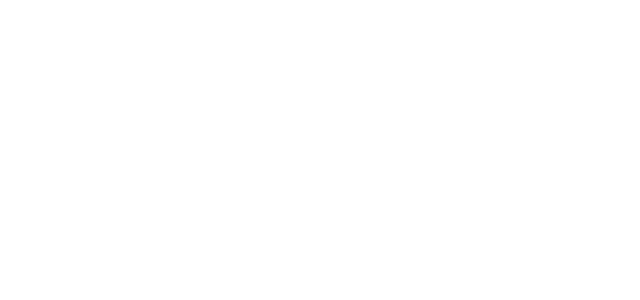
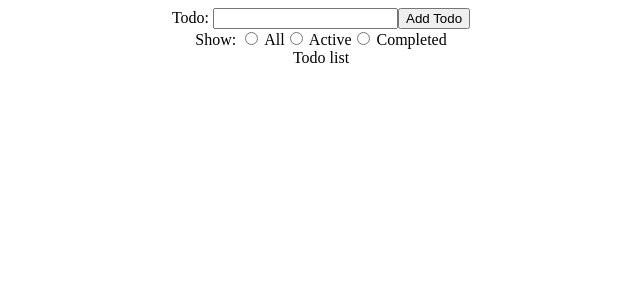
Before and after one commit to AminesCodes/Redux-Lab-Two, a React (Create React App) app in the folder solution/: page / in a window 1280 px wide. Shown: the top 300 px of the page, without its empty margins (319-959 px from the left). Built offline with nearby package versions, Linux system fonts and the light colour scheme.

Commit message:
Created the basic components for the app

```diff
--- a/solution/src/App.js
+++ b/solution/src/App.js
@@ -1,9 +1,17 @@
 import React from 'react';
 import './App.css';
+
+
+import TodoForm from './components/TodoForm';
+import Filter from './components/Filter';
+import TodoList from './components/TodoList';
 
 function App() {
   return (
     <div className="App">
+      <TodoForm />
+      <Filter />
+      <TodoList />
 
     </div>
   );
--- /dev/null
+++ b/solution/src/components/Filter.jsx
@@ -0,0 +1,13 @@
+import React from 'react'
+
+export default function Filter(props) {
+
+    return (
+        <div>
+            <span>Show: </span>
+            <input type="radio" name="status" value="all" /> All
+            <input type="radio" name="status" value="active" /> Active
+            <input type="radio" name="status" value="completed" /> Completed
+        </div>
+    )
+}
--- /dev/null
+++ b/solution/src/components/TodoForm.jsx
@@ -0,0 +1,14 @@
+import React from 'react'
+
+export default function TodoForm(props) {
+
+    return (
+        <div>
+            <form>
+                <label htmlFor="todo">Todo: </label>
+                <input type="text" name="todo" id="todo"/>
+                <button>Add Todo</button>
+            </form>
+        </div>
+    )
+}
--- /dev/null
+++ b/solution/src/components/TodoList.jsx
@@ -0,0 +1,10 @@
+import React from 'react'
+
+export default function TodoList(props) {
+
+    return (
+        <div>
+            Todo list
+        </div>
+    )
+}
```
Also changed, not shown: solution/src/store/actions.js (added), solution/src/store/reducers/index.js (added), solution/src/store/store.js (added).
